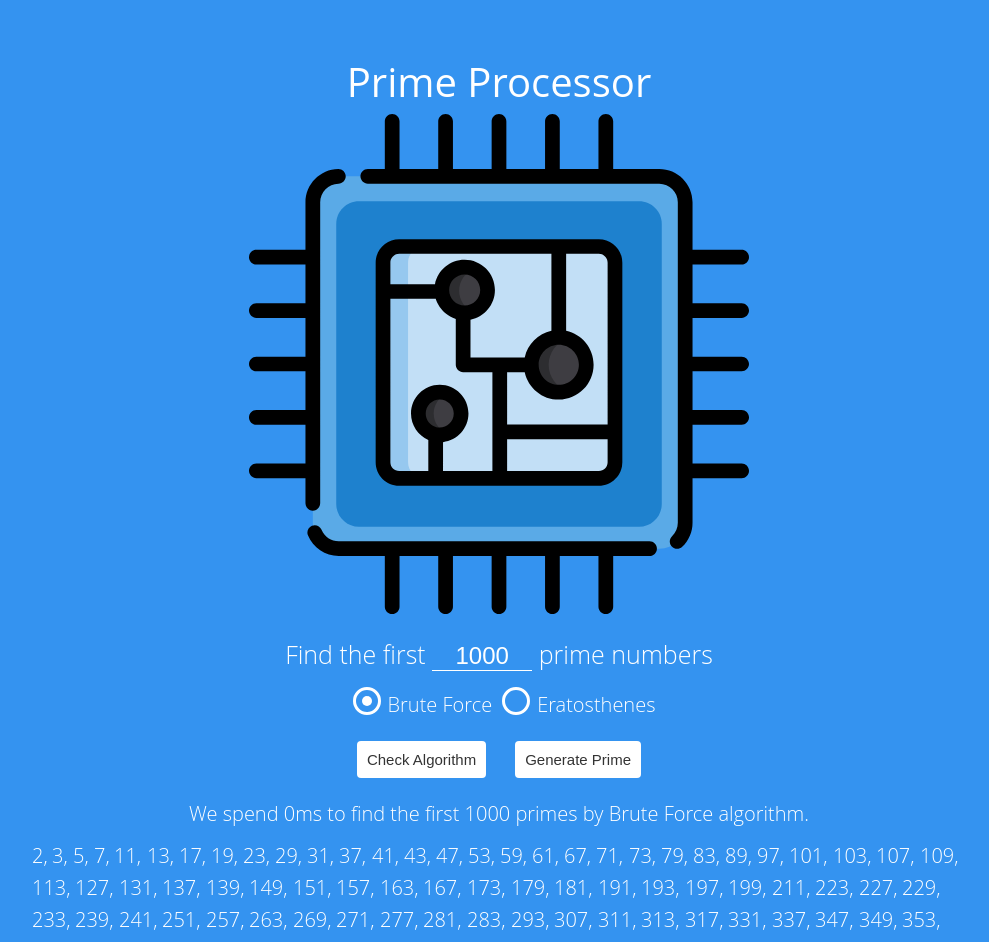
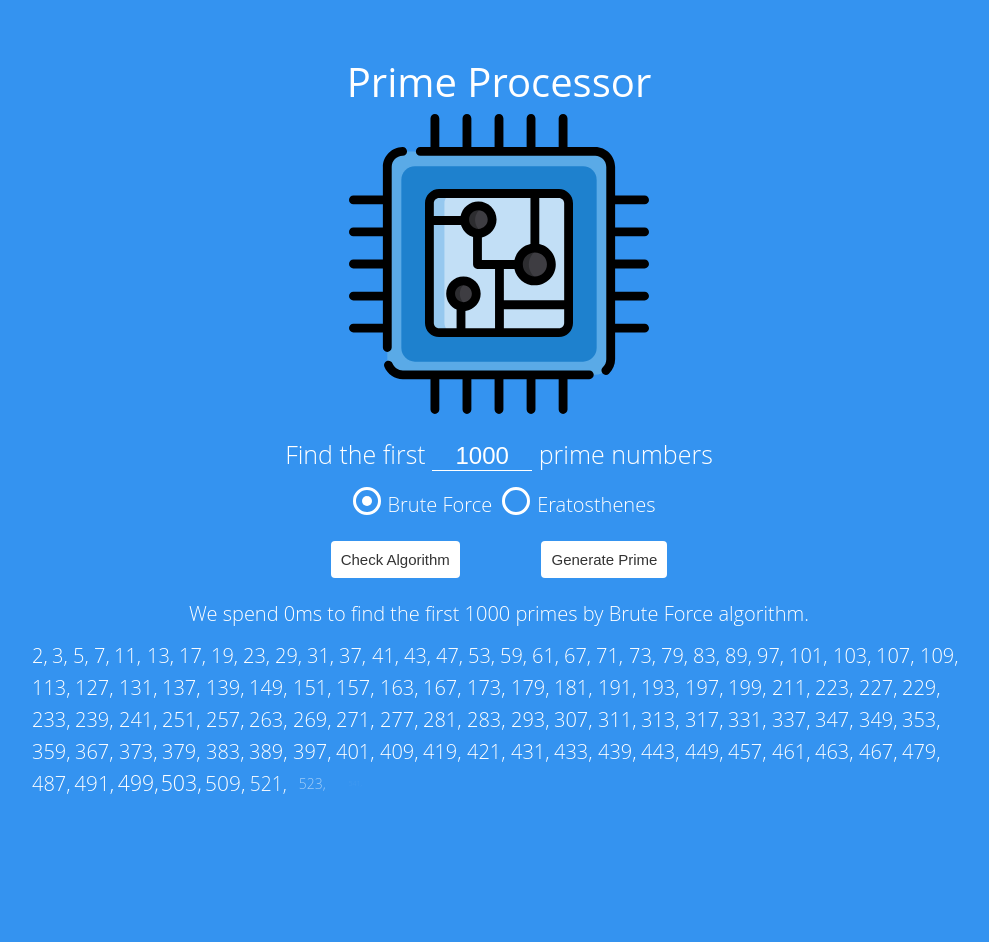
Before and after one commit to stevechanvii/prime_processor, a React (Create React App) app: page / in a window 1280 px wide. Shown: the top 942 px of the page, without its empty margins (141-1130 px from the left). Built offline with nearby package versions, Linux system fonts and the light colour scheme.

Commit message:
bug fixes

```diff
--- a/src/styles/components.scss
+++ b/src/styles/components.scss
@@ -16,12 +16,12 @@
     }
 
     &-img {
-        width: 50%;
+        width: 30%;
     }
 }
 
 .generator {
-    display: flex;
+    // display: flex;
     flex-direction: column;
     align-items: center;
 
@@ -119,7 +119,11 @@
         &-button-group {
             display: flex;
             justify-content: space-evenly;
-            width: 80%;
+            width: 50%;
+
+            @media only screen and (max-width: $bp-small) {
+                width: 80%;
+            }
         }
 
         &-button {
--- a/src/styles/main.scss
+++ b/src/styles/main.scss
@@ -1,4 +1,3 @@
 @import 'base';
 @import 'animation';
 @import 'components';
-// @import 'layout';
```
